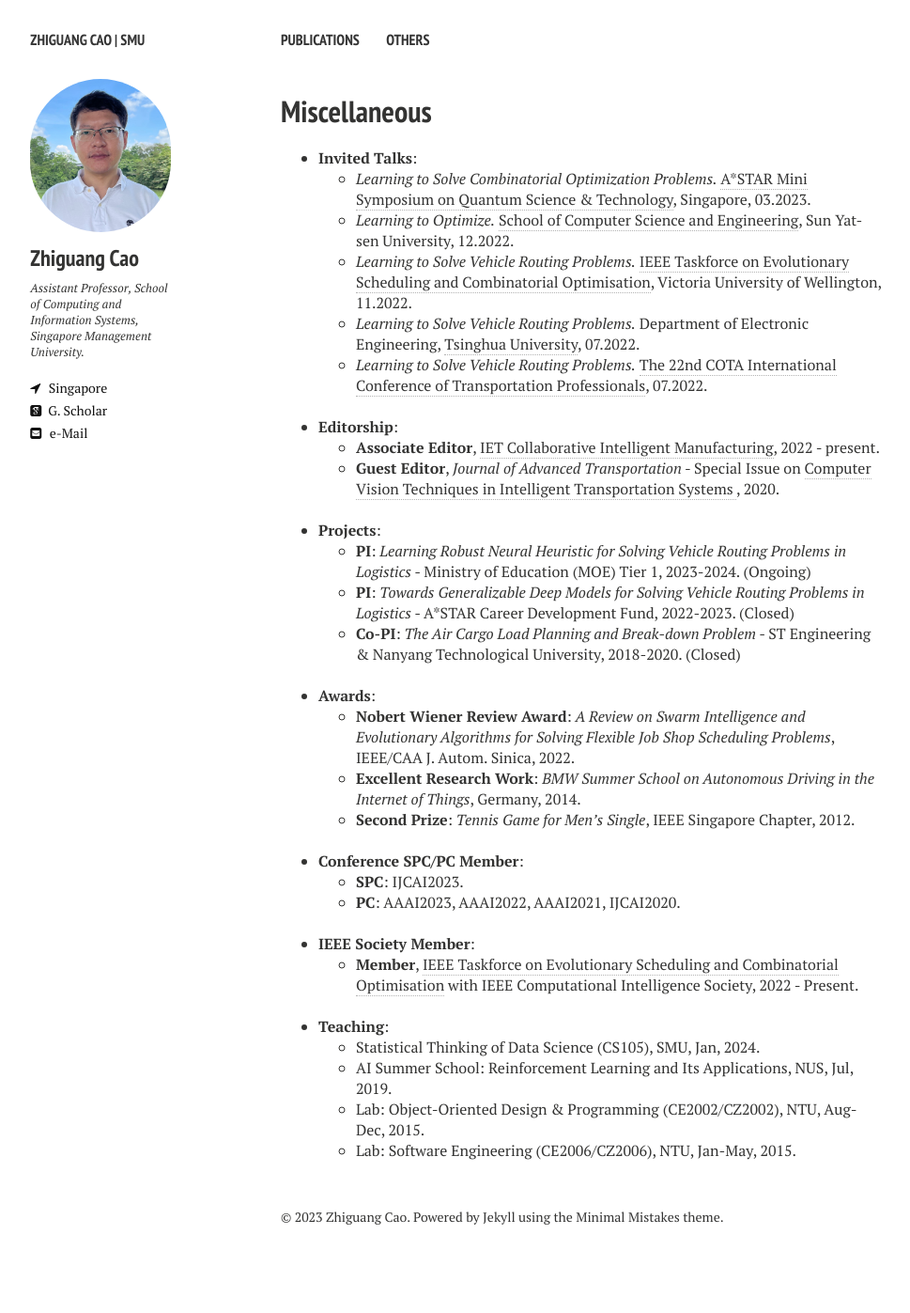
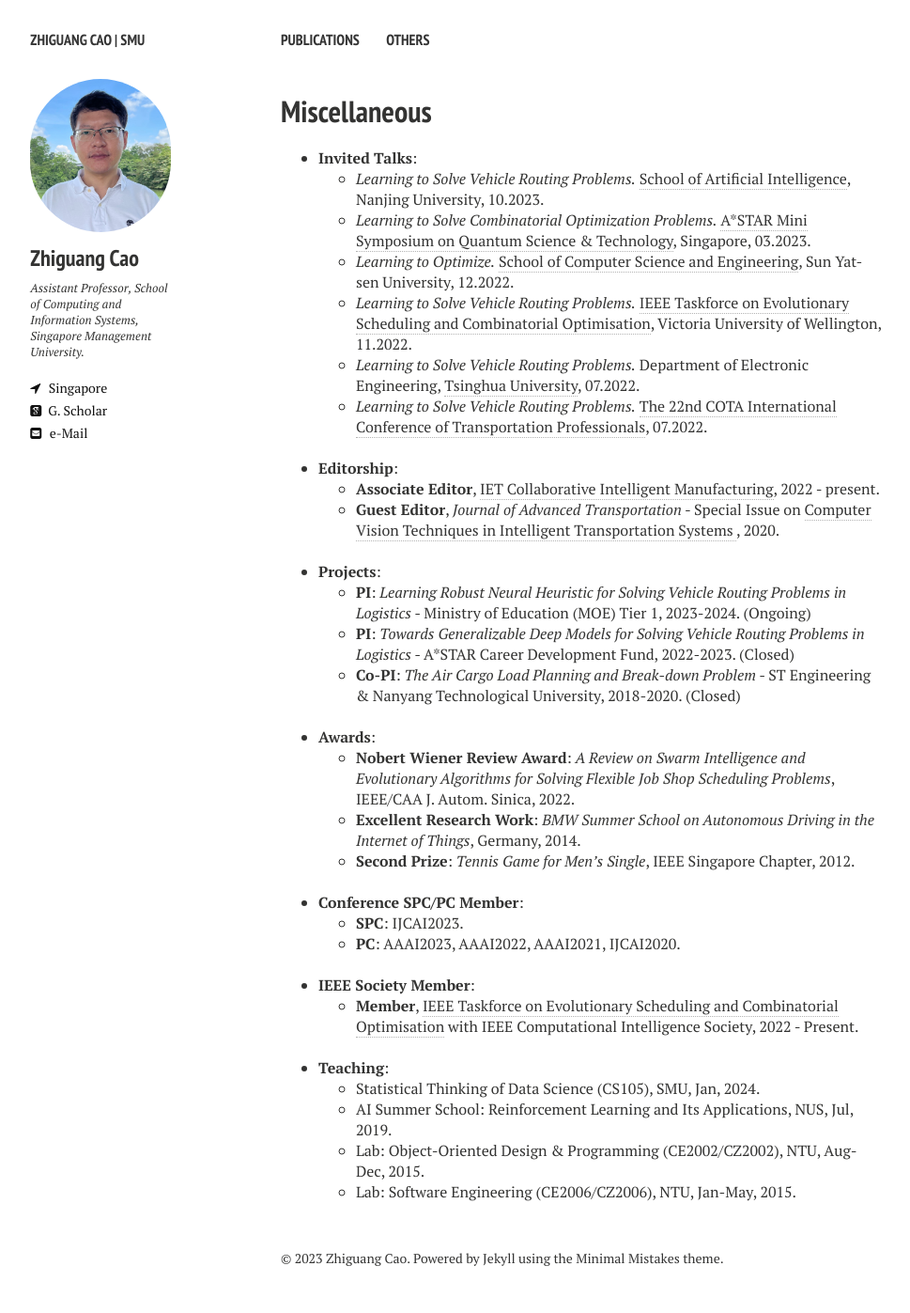
Before and after one commit to zhiguangcaosg/zhiguangcaosg.github.io, a Jekyll site: the page built from others.md, in a window 1280 px wide. Shown: the whole page at 94% size, without its empty margins (21-990 px from the left). Built offline with Jekyll 4.4.1, drawn with Linux system fonts in a browser that asks for light colours; nearby versions of some CDN libraries; before the commit the page ends 1353 px from its top, so only the background shows below that.

Commit message:
Update others.md

```diff
--- a/others.md
+++ b/others.md
@@ -19,6 +19,8 @@ comments: false
 <li>
 <b>Invited Talks</b>:
 	<ul>
+	<li> <i>Learning to Solve Vehicle Routing Problems.</i> <a href="https://ai.nju.edu.cn/main.htm" target="_blank">School of Artificial Intelligence</a>, Nanjing University, 10.2023.
+	</li>
 	<li> <i>Learning to Solve Combinatorial Optimization Problems.</i> <a href="https://www.a-star.edu.sg/imre/events/a-star-mini-symposium-on-quantum-science-and-technology" target="_blank">A*STAR Mini Symposium on Quantum Science & Technology</a>, Singapore, 03.2023.
 	</li>
 	<li> <i>Learning to Optimize.</i> <a href="https://cse.sysu.edu.cn/" target="_blank">School of Computer Science and Engineering</a>, Sun Yat-sen University, 12.2022.
```
